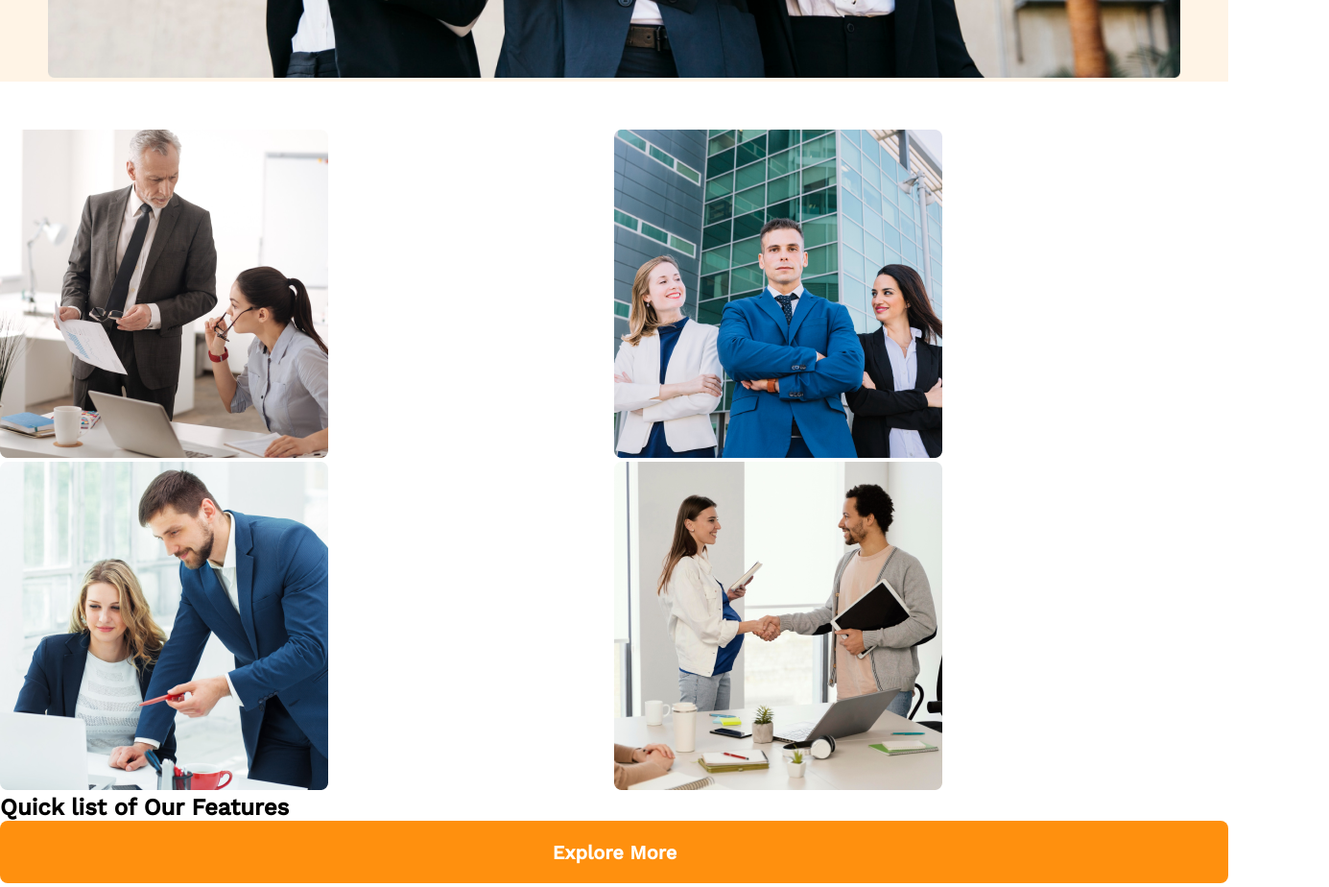
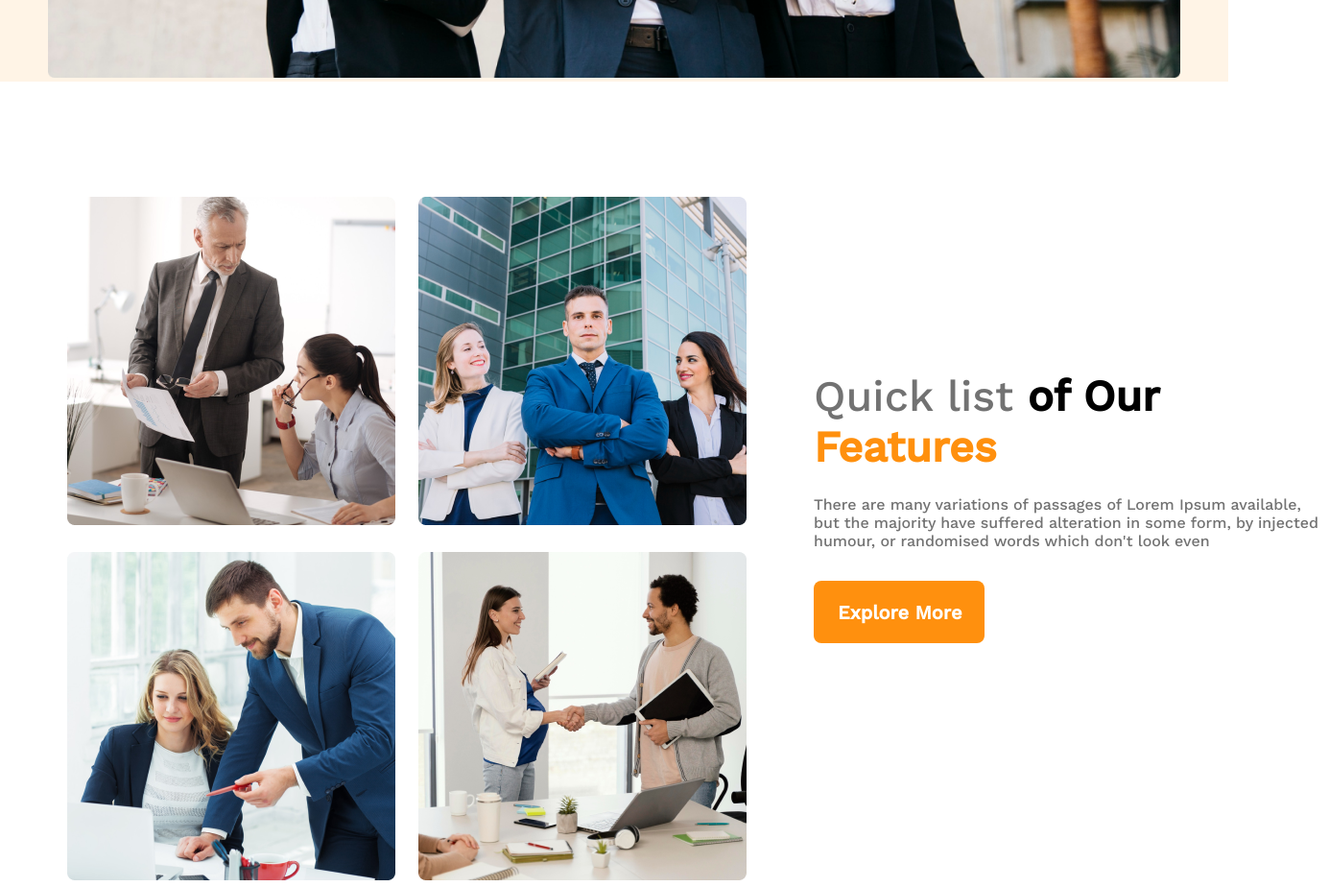
Before and after one commit to Rjk-Jami/architects-reponsive, a plain HTML site: page index.html in a window 1280 px wide. Shown: the part 860-1784 px from the top of the page at 96% size, 1385 px wide, since content can reach past the window. Drawn offline with nearby package versions, Linux system fonts and the light colour scheme.

Commit message:
add features

```diff
--- a/index.html
+++ b/index.html
@@ -45,12 +45,14 @@
             </div>
             <div class="features-details">
                 <div class="">
-                    <h1 class="features-title">Quick list of Our Features</h1>
+                    <h1 class="features-title"><span class="features-title-1">Quick list</span><span class="features-title-2"> of Our</span><br><span class="features-title-3">Features</span></h1>
                 </div>
                 <div class="">
-                    <p class="features-subtitle"></p>
+                    <p class="features-subtitle">There are many variations of passages of Lorem Ipsum available, but the majority have suffered alteration in some form, by injected humour, or randomised words which don't look even</p>
                 </div>
-                <div class="btn-primary">Explore More</div>
+                <div class="">
+                    <button class="btn-primary">Explore More</button>
+                </div>
             </div>
         </section>
     </main>
--- a/style.css
+++ b/style.css
@@ -54,4 +54,35 @@ margin: 0 0px;
 .features-images{
     display: grid;
     grid-template-columns: repeat(2,1fr);
+    gap:24px;
+    margin:  70px 70px 0 70px;
 }
+.features{
+    display: flex;
+    align-items: center;
+    margin-bottom: 130px;
+}
+.features-details{
+    display: flex;
+    flex-direction: column;
+}
+.features-title{
+    font-weight: 700;
+font-size: 45px;
+margin-bottom: 24px;
+}
+.features-title-1{
+    color: #727272;
+    font-weight: 500;
+font-size: 45px;
+}
+.features-title-3{
+    color: #FF900E;
+}
+.features-subtitle{
+    margin-bottom: 32px;
+    width: 537px;
+    color: #727272;
+    font-weight: 400;
+font-size: 16px;
+}
```
